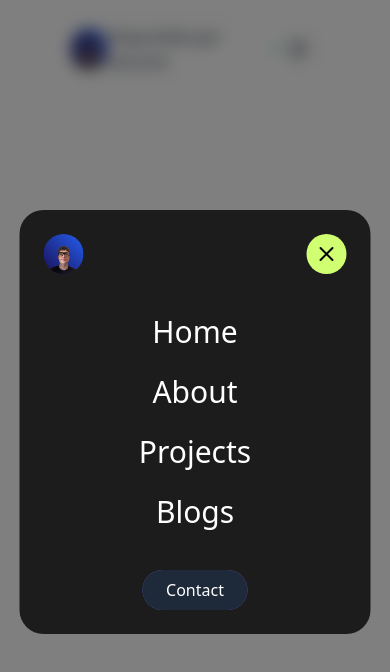
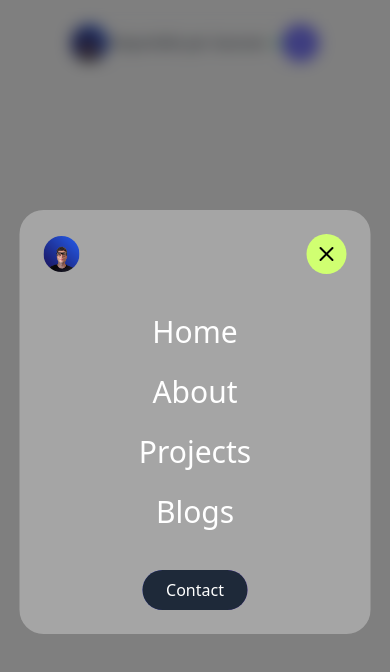
Before and after one commit to VincenzoFerraro0/my-portfolio, a React (Vite) app: page / in a window 390 px wide. Both pictures are taken after a click on the button 298 px from the left and 49 px from the top of the page. Shown: the top 672 px of the page. Built offline with nearby package versions, Linux system fonts and the light colour scheme.

Commit message:
Add OnlineStatusIndicator component and integrate it into Navbar

```diff
--- a/src/components/Navbar.jsx
+++ b/src/components/Navbar.jsx
@@ -4,6 +4,7 @@ import { motion, AnimatePresence } from 'framer-motion';
 import fotoProfilo from '../assets/img/foto-profilo.png';
 import ButtonContact from '../components/ButtonContact';
 import { Menu, X } from 'lucide-react';
+import OnlineStatusIndicator from './OnlineStatusIndicator';
 
 // --- Icone SVG (invariate) ---
 const MenuIcon = Menu
@@ -47,61 +48,6 @@ const staggerContainerVariants = {
   },
 };
 
-const pulseVariants = {
-  pulse: {
-    scale: [1, 1.1, 1],
-    opacity: [1, 0.8, 1],
-    transition: {
-      duration: 1.5,
-      repeat: Infinity,
-    }
-  }
-}
-// -----------------
-
-
-/**
- * 🟢 NUOVO Componente per l'indicatore di stato (Testo + Punto Luce a destra)
- * Sarà visibile sia su desktop che su mobile.
- */
-const OnlineStatusIndicator = () => (
-  <div className="lg:hidden flex items-center text-gray-800 dark:text-gray-200 gap-2 ">
-
-      {/* Testo di stato */}
-      <p className=''>
-          Disponibile per lavorare
-      </p>
-
-      {/* Punto Luce (Dot) - A DESTRA DEL TESTO */}
-      <motion.span
-        className="h-1.5 w-1.5 rounded-full bg-[rgb(39,217,116)]"
-        variants={pulseVariants}
-        animate="pulse"
-      >
-        {/* Effetto 'ping' */}
-        <span className="absolute inline-flex h-full w-full rounded-full
-                         bg-[rgb(208,255,113)] opacity-75 animate-ping"></span>
-      </motion.span>
-  </div>
-);
-
-
-/**
- * Componente per l'avatar nel modale mobile (non contiene lo stato, che è nella navbar)
- */
-const MobileProfileStatus = () => (
-  <div className="flex items-center">
-
-    {/* Avatar */}
-    <img
-      src={fotoProfilo}
-      alt="Portfolio Avatar"
-      className="w-10 h-10 rounded-full object-cover"
-    />
-
-  </div>
-);
-
 
 export default function Navbar() {
   const [isOpen, setIsOpen] = useState(false);
@@ -114,15 +60,13 @@ export default function Navbar() {
                     border-gray-200 bg-white/80 z-50 dark:bg-[rgba(15,15,15,0.9)]"
       >
 
-        {/* Contenitore Sinistro (Avatar + Status) */}
-        <div className="flex items-center space-x-3">
         {/* Avatar */}
         <img
           src={fotoProfilo}
           alt="Portfolio Avatar"
-              className="w-10 h-10 rounded-full object-cover"
+          className="lg:w-10 lg:h-10 h-9 w-9 rounded-full object-cover"
         />
-        </div>
+
         <OnlineStatusIndicator />
 
 
@@ -140,21 +84,18 @@ export default function Navbar() {
         </div>
 
         {/* Bottone Toggle Menu Mobile */}
-        <div className="lg:hidden text-gray-800 dark:text-gray-200">
-          <button onClick={() => setIsOpen(true)} className="p-2">
-            <MenuIcon />
+        <div className=" lg:hidden text-white bg-indigo-500  dark:bg-[rgb(208,255,113)] dark:text-black rounded-full">
+          <button onClick={() => setIsOpen(true)} className="p-2 flex align-items-center items-center ">
+            <MenuIcon className='w-5 h-5' />
           </button>
         </div>
       </nav>
-
-      {/* ⚠️ NOTA: Ho aumentato max-w-[700px] per accogliere il nuovo Status ⚠️ */}
-      {/* Se la navbar è troppo stretta, l'indicatore spingerà gli altri elementi */}
 
       {/* ===== MENU OVERLAY MOBILE con AnimatePresence (invariato) ===== */}
       <AnimatePresence>
         {isOpen && (
           <>
-            {/* Backdrop (invariato) */}
+            {/* EFFETTO SFOCATO */}
             <motion.div
               className="fixed inset-0 bg-black/50 backdrop-blur-sm z-[90]"
               onClick={() => setIsOpen(false)}
@@ -165,11 +106,11 @@ export default function Navbar() {
               transition={{ duration: 0.3 }}
             />
 
-            {/* Modale Menu (invariato) */}
+            {/* MODALE MENU */}
             <motion.div
               className="fixed top-1/2 left-1/2 -translate-x-1/2
                          w-[90vw] max-w-sm h-auto min-h-[50vh] max-h-[550px]
-                         bg-[#1C1C1C] rounded-3xl z-[100]
+                         dark:bg-[#1C1C1C] bg-white/30 rounded-3xl z-[100]
                          flex flex-col justify-between p-6 overflow-hidden"
               variants={modalVariants}
               initial="hidden"
@@ -184,9 +125,13 @@ export default function Navbar() {
               >
                 {/* Sezione Superiore: Avatar (senza stato) e Tasto Chiudi */}
                 <div className=" flex justify-between items-center ">
-                    {/* 🚩 2. MobileProfileStatus ORA CONTIENE SOLO L'AVATAR 🚩 */}
-                    <MobileProfileStatus />
 
+                  {/* Avatar */}
+                  <img
+                    src={fotoProfilo}
+                    alt="Portfolio Avatar"
+                    className="lg:w-10 lg:h-10 h-9 w-9 rounded-full object-cover"
+                  />
                   <button
                     onClick={() => setIsOpen(false)}
                     className="bg-[rgb(208,255,113)] rounded-full p-2 flex items-center justify-center transition-transform active:scale-90"
--- /dev/null
+++ b/src/components/OnlineStatusIndicator.jsx
@@ -0,0 +1,35 @@
+import { motion, AnimatePresence } from 'framer-motion';
+
+const pulseVariants = {
+    pulse: {
+        scale: [1, 1.1, 1],
+        opacity: [1, 0.8, 1],
+        transition: {
+            duration: 1.5,
+            repeat: Infinity,
+        }
+    }
+}
+
+export default function OnlineStatusIndicator() {
+    return (
+        <div className="lg:hidden flex items-center text-gray-800 dark:text-gray-200 gap-2 ">
+
+            {/* Testo di stato */}
+            <p className='text-sm sm:text-md md:text-lg'>
+                Disponibile per lavorare
+            </p>
+
+            {/* Punto Luce (Dot) - A DESTRA DEL TESTO */}
+            <motion.span
+                className="h-1.5 w-1.5 rounded-full bg-[rgb(39,217,116)]"
+                variants={pulseVariants}
+                animate="pulse"
+            >
+                {/* Effetto 'ping' */}
+                <span className="absolute inline-flex h-full w-full rounded-full
+                         bg-[rgb(208,255,113)] opacity-75 animate-ping"></span>
+            </motion.span>
+        </div>
+    )
+}
```
Lines whose indentation alone changed are shown as unchanged.
